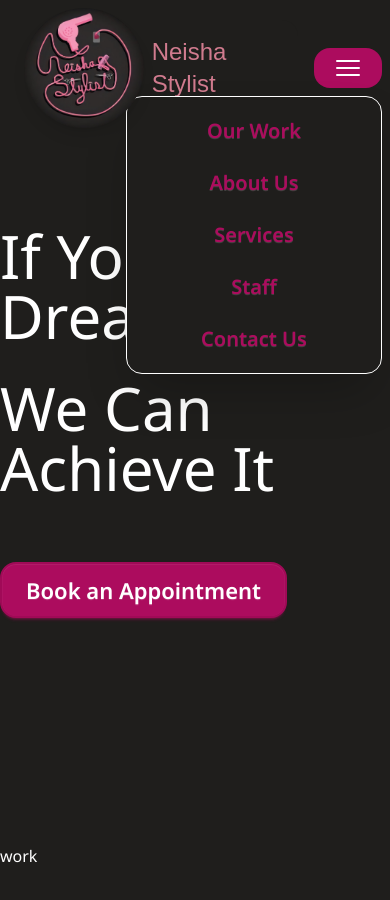
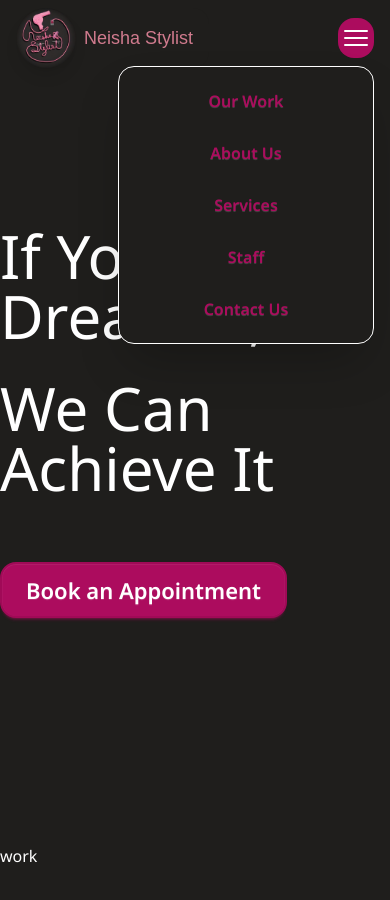
Before and after one commit to Treysouz/Neishastylist, a Next.js app: page / in a window 390 px wide. Both pictures are taken after a click on the heading 348 px from the left and 68 px from the top of the page. Shown: the top 900 px of the page. Built offline with nearby package versions, Linux system fonts and the light colour scheme; a web font is replaced by a local one.

Commit message:
feat: [NEIS-4] - Fixed responsiveness for nav

```diff
--- a/src/components/nav/components/mobile-nav.tsx
+++ b/src/components/nav/components/mobile-nav.tsx
@@ -14,7 +14,8 @@ interface MobileNavProps {
 
 function dropdownToggle(isOpen: boolean) {
   return (
-    <div className={`btn btn-ghost btn-primary ${isOpen ? "bg-primary" : ""}`}>
+    <div
+      className={`btn btn-ghost btn-primary p-0 ${isOpen ? "bg-primary" : ""}`}>
       <Icon svg="bars-3" className="size-8 text-white "></Icon>
     </div>
   );
--- a/src/components/nav/components/nav-item.tsx
+++ b/src/components/nav/components/nav-item.tsx
@@ -18,7 +18,7 @@ export default function NavItem({
   return (
     <a
       {...props}
-      className={`btn btn-ghost btn-primary text-xl ${isActive ? "border-primary" : ""} ${className} `}>
+      className={`btn btn-ghost btn-primary text-base sm:text-xl ${isActive ? "border-primary" : ""} ${className} `}>
       {children}
     </a>
   );
--- a/src/components/nav/components/nav-logo.tsx
+++ b/src/components/nav/components/nav-logo.tsx
@@ -1,11 +1,11 @@
 export default function NavLogo() {
   return (
-    <a className="flex flex-row items-center px-4" href="/">
+    <a className="flex flex-row items-center" href="/">
       <img
         src="/logo.png"
         alt="Neishastylist"
-        className="size-30 rounded-full shadow-lg z-10"></img>
-      <h1 className="font-header text-2xl text-accent bg-logo-dark pl-6 py-4 pr-4 font-medium -ml-4 rounded-r-2xl">
+        className="size-15 sm:size-30 rounded-full shadow-lg z-10"></img>
+      <h1 className="font-header text-lg sm:text-2xl text-accent bg-logo-dark pl-6 py-4 pr-4 font-medium -ml-4 rounded-r-2xl">
         Neisha Stylist
       </h1>
     </a>
--- a/src/components/nav/nav.tsx
+++ b/src/components/nav/nav.tsx
@@ -99,7 +99,7 @@ export default function Nav() {
   }, []);
   return (
     <nav
-      className={`navbar shadow-sm fixed top-0 transition-colors duration-300 ${isScrolled ? "bg-logo-dark shadow-2xl" : "bg-transparent shadow-none!"}`}>
+      className={`navbar shadow-sm fixed top-0 px-4 sm:px-8 transition-colors duration-300 ${isScrolled ? "bg-logo-dark shadow-2xl" : "bg-transparent shadow-none!"}`}>
       <div className="flex flex-row w-full items-center">
         <header className="w-full cursor-pointer">
           <NavLogo></NavLogo>
```
